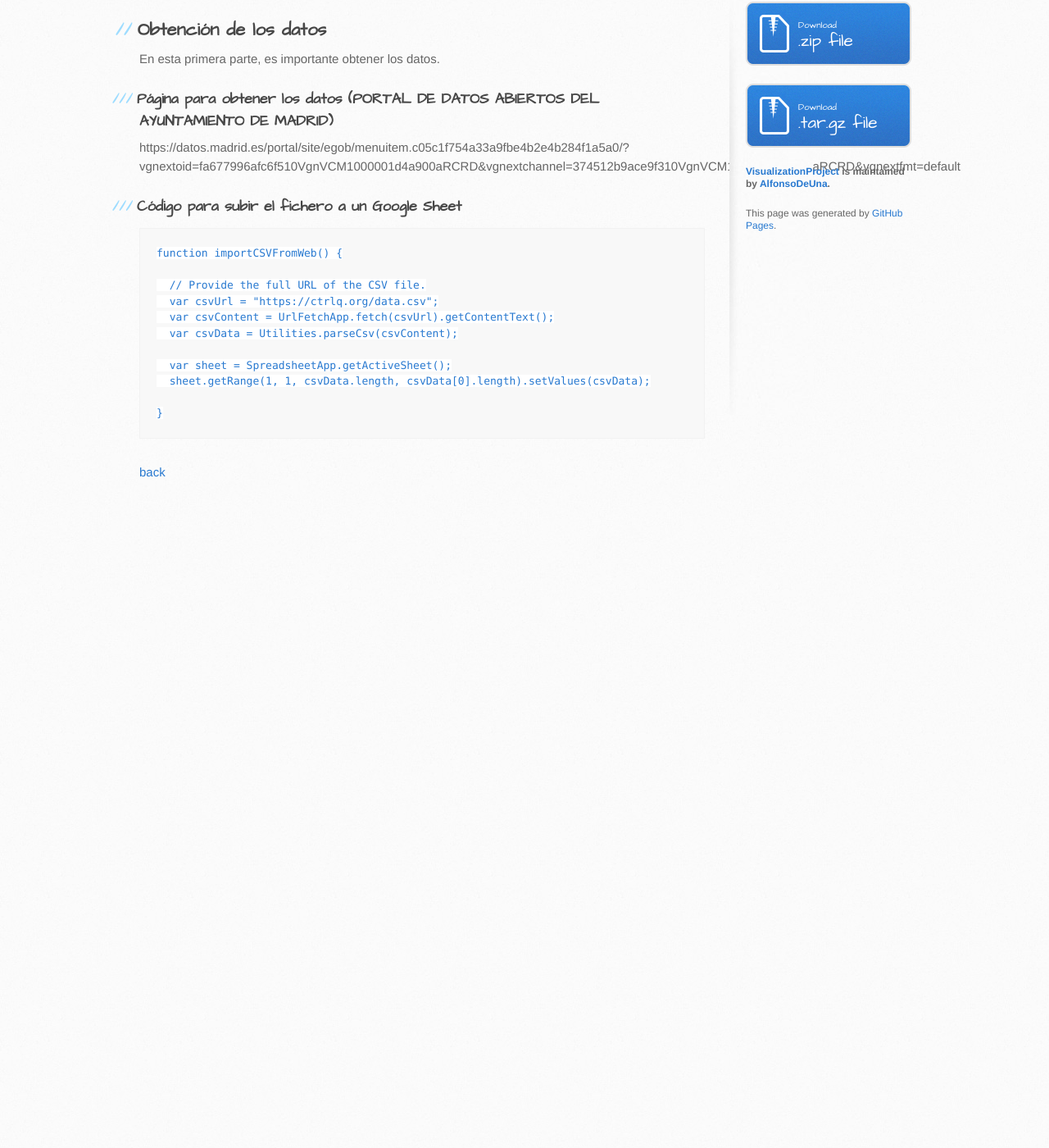
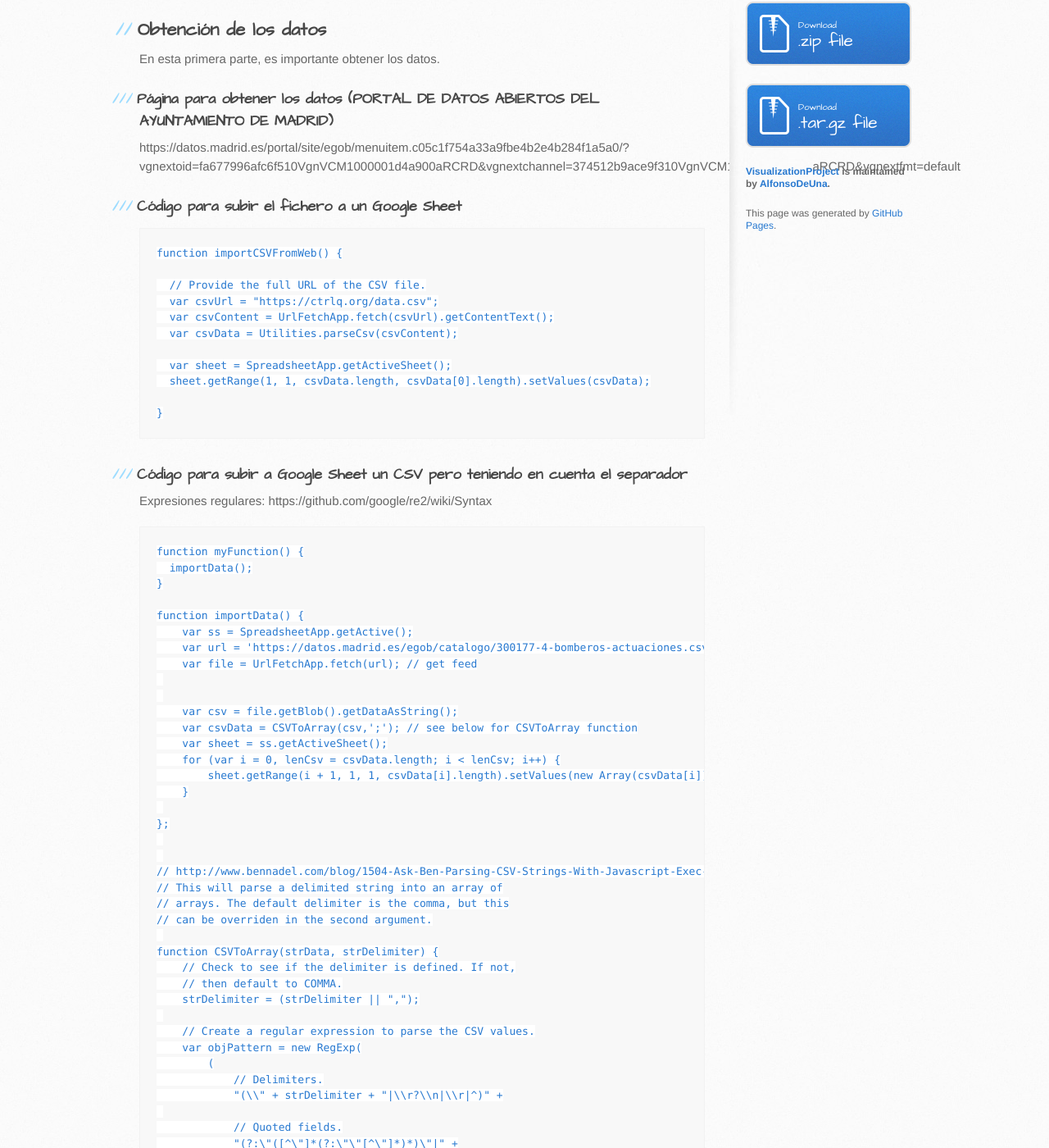
Before and after one commit to AlfonsoDeUna/VisualizationProject, a Jekyll site: the page built from another-page.md, in a window 1280 px wide and 1400 px high, scrolled down 458 px. Shown: the whole window at 82% size. Built offline with Jekyll 4.4.1, drawn with Linux system fonts in a browser that asks for light colours; our own code applies the rules of GitHub Pages for plain Markdown files; before the commit the page ends 1088 px from its top, so only the background shows below that; some of the changed text lies outside the part shown.

Commit message:
Update another-page.md

````diff
--- a/another-page.md
+++ b/another-page.md
@@ -26,5 +26,116 @@ function importCSVFromWeb() {
 
 }
 ```
+### Código para subir a Google Sheet un CSV pero teniendo en cuenta el separador
+
+
+Expresiones regulares: https://github.com/google/re2/wiki/Syntax
+
+```
+function myFunction() {
+  importData();
+}
+
+function importData() {
+    var ss = SpreadsheetApp.getActive();
+    var url = 'https://datos.madrid.es/egob/catalogo/300177-4-bomberos-actuaciones.csv';
+    var file = UrlFetchApp.fetch(url); // get feed
+
+
+    var csv = file.getBlob().getDataAsString();
+    var csvData = CSVToArray(csv,';'); // see below for CSVToArray function
+    var sheet = ss.getActiveSheet();
+    for (var i = 0, lenCsv = csvData.length; i < lenCsv; i++) {
+        sheet.getRange(i + 1, 1, 1, csvData[i].length).setValues(new Array(csvData[i]));
+    }
+
+};
+
+
+// http://www.bennadel.com/blog/1504-Ask-Ben-Parsing-CSV-Strings-With-Javascript-Exec-Regular-Expression-Command.htm
+// This will parse a delimited string into an array of
+// arrays. The default delimiter is the comma, but this
+// can be overriden in the second argument.
+
+function CSVToArray(strData, strDelimiter) {
+    // Check to see if the delimiter is defined. If not,
+    // then default to COMMA.
+    strDelimiter = (strDelimiter || ",");
+
+    // Create a regular expression to parse the CSV values.
+    var objPattern = new RegExp(
+        (
+            // Delimiters.
+            "(\\" + strDelimiter + "|\\r?\\n|\\r|^)" +
+
+            // Quoted fields.
+            "(?:\"([^\"]*(?:\"\"[^\"]*)*)\"|" +
+
+            // Standard fields.
+            "([^\"\\" + strDelimiter + "\\r\\n]*))"
+        ),
+        "gi"
+    );
+
+    // Create an array to hold our data. Give the array
+    // a default empty first row.
+    var arrData = [
+        []
+    ];
+
+    // Create an array to hold our individual pattern
+    // matching groups.
+    var arrMatches = null;
+
+    // Keep looping over the regular expression matches
+    // until we can no longer find a match.
+    while (arrMatches = objPattern.exec(strData)) {
+
+        // Get the delimiter that was found.
+        var strMatchedDelimiter = arrMatches[1];
+
+        // Check to see if the given delimiter has a length
+        // (is not the start of string) and if it matches
+        // field delimiter. If id does not, then we know
+        // that this delimiter is a row delimiter.
+        if (
+            strMatchedDelimiter.length &&
+            (strMatchedDelimiter != strDelimiter)
+        ) {
+
+            // Since we have reached a new row of data,
+            // add an empty row to our data array.
+            arrData.push([]);
+
+        }
+
+        // Now that we have our delimiter out of the way,
+        // let's check to see which kind of value we
+        // captured (quoted or unquoted).
+        if (arrMatches[2]) {
+
+            // We found a quoted value. When we capture
+            // this value, unescape any double quotes.
+            var strMatchedValue = arrMatches[2].replace(
+                new RegExp("\"\"", "g"),
+                "\""
+            );
+
+        } else {
+
+            // We found a non-quoted value.
+            var strMatchedValue = arrMatches[3];
+
+        }
+
+        // Now that we have our value string, let's add
+        // it to the data array.
+        arrData[arrData.length - 1].push(strMatchedValue);
+    }
+
+    // Return the parsed data.
+    return (arrData);
+};
+```
 
 [back](./)
````
